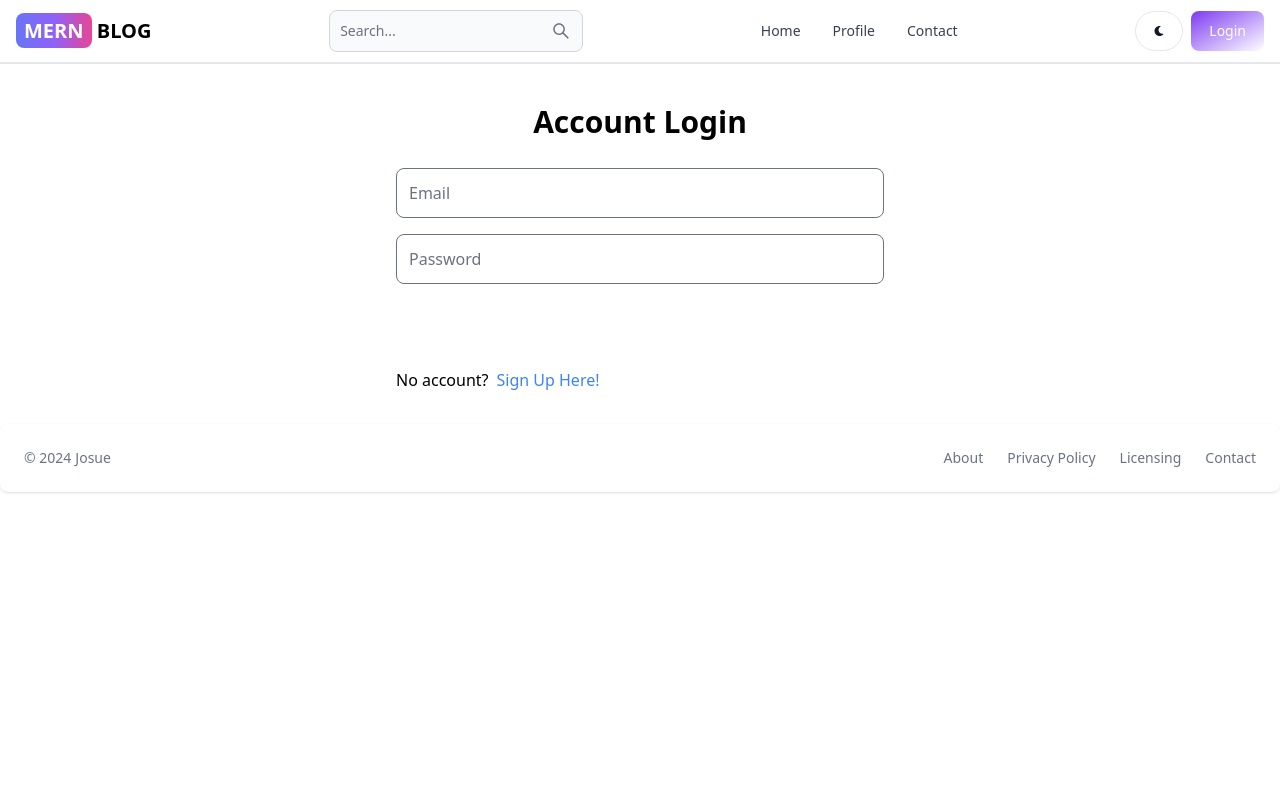
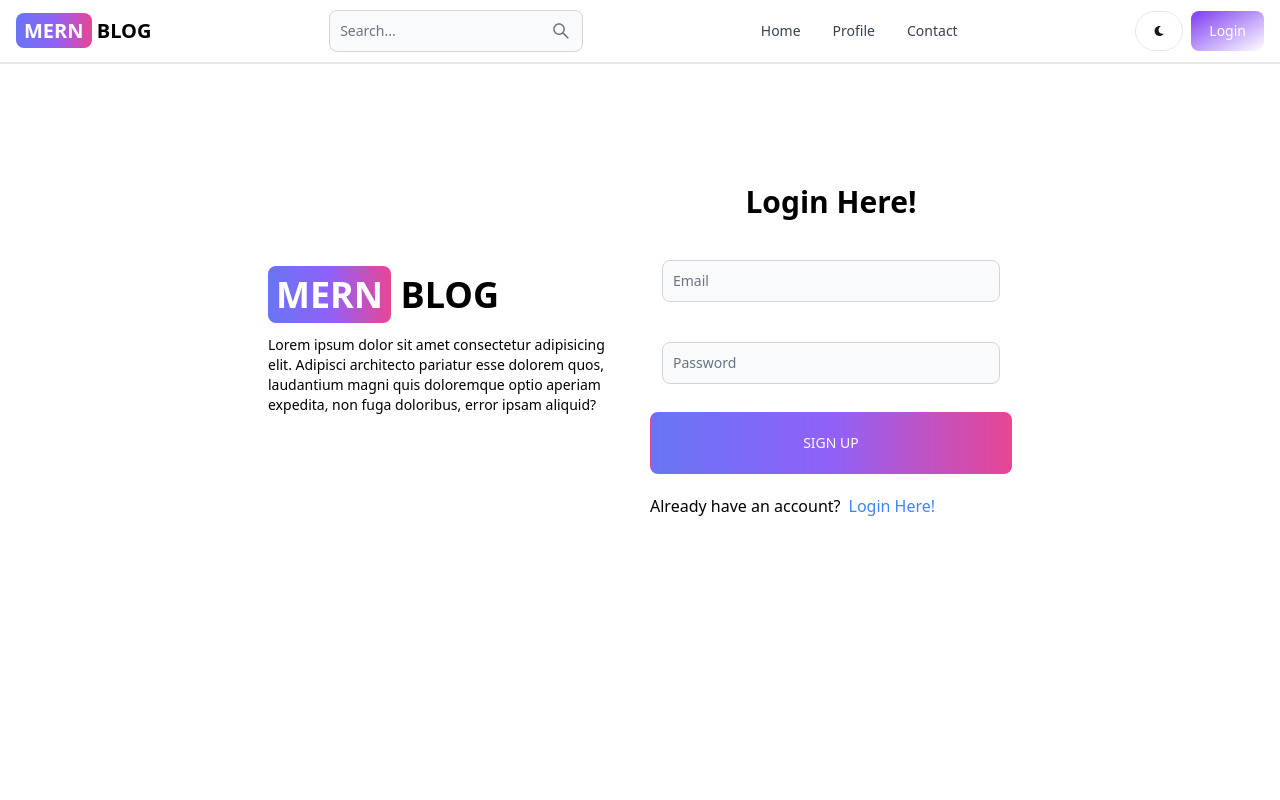
Before and after one commit to GarzaNate/mern_blog, a React (Vite) app in the folder client/: page /login in a window 1280 px wide. Shown: the top 800 px of the page. Built offline with nearby package versions, Linux system fonts and the light colour scheme.

Commit message:
changes to footer, signup, and login pages

```diff
--- a/client/src/App.jsx
+++ b/client/src/App.jsx
@@ -3,6 +3,7 @@ import Home from "./pages/home";
 import SignUp from "./pages/signUp";
 import Login from "./pages/login";
 import Profile from "./pages/profile";
+import Contact from "./pages/contact";
 import Header from "./components/header";
 import FooterCom from "./components/footer";
 
--- a/client/src/components/footer.jsx
+++ b/client/src/components/footer.jsx
@@ -4,7 +4,8 @@ import { Footer } from "flowbite-react";
 const FooterCom = () => {
   return (
     <div>
-      <Footer container>
+      <Footer container className="border border-t-8 border-purple-500">
+        <div className="w-full max-w-7xl mx-auto">
           <Footer.Copyright href="#" by="Josue" year={2024} />
           <Footer.LinkGroup>
             <Footer.Link href="#">About</Footer.Link>
@@ -12,6 +13,7 @@ const FooterCom = () => {
             <Footer.Link href="#">Licensing</Footer.Link>
             <Footer.Link href="#">Contact</Footer.Link>
           </Footer.LinkGroup>
+        </div>
       </Footer>
     </div>
   );
--- /dev/null
+++ b/client/src/pages/contact.jsx
@@ -0,0 +1,9 @@
+import React from 'react'
+
+const Contact = () => {
+  return (
+    <div>Contact</div>
+  )
+}
+
+export default Contact
--- a/client/src/pages/login.jsx
+++ b/client/src/pages/login.jsx
@@ -6,7 +6,7 @@ import {
   signInFailure,
 } from "../redux/user/userSlice";
 import { useDispatch, useSelector } from "react-redux";
-
+import { TextInput, Button } from "flowbite-react";
 
 function Login() {
   const [formData, setFormData] = useState({});
@@ -48,39 +48,61 @@ function Login() {
   };
 
   return (
-    <div className="p-3 max-w-lg mx-auto">
-      <h1 className="text-3xl text-center font-semibold my-7">Account Login</h1>
+    <div className="min-h-screen mt-20">
+      <div className="flex p-3 max-w-3xl mx-auto flex-col md:flex-row md:items-center gap-5">
+        {/* left */}
+        <div className="flex-1">
+          <Link to={"/"} className="font-bold dark:text-white text-4xl">
+            <span className="px-2 py-1 bg-gradient-to-r from-indigo-500 via-purple-500 to-pink-500 text-white rounded-lg">
+              MERN
+            </span>{" "}
+            BLOG
+          </Link>
+          <p className="text-sm mt-5">
+            Lorem ipsum dolor sit amet consectetur adipisicing elit. Adipisci
+            architecto pariatur esse dolorem quos, laudantium magni quis
+            doloremque optio aperiam expedita, non fuga doloribus, error ipsam
+            aliquid?
+          </p>
+        </div>
+        {/* right */}
+        <div className="flex-1">
+          <h1 className="text-3xl text-center font-semibold my-7">
+            Login Here!
+          </h1>
           <form onSubmit={handleSubmit} className="flex flex-col gap-4">
-        <input
-          type="email"
+            <TextInput
+              type="text"
               placeholder="Email"
               id="email"
               className="bg-slate-100 p-3 rounded-lg"
               onChange={handleChange}
             />
-        <input
+            <TextInput
               type="text"
               placeholder="Password"
               id="password"
               className="bg-slate-100 p-3 rounded-lg"
               onChange={handleChange}
             />
-        <button
+            <Button
               disabled={loading}
-          className="bg-slate-700 text-white p-3 rounded-lg uppercase hover:opacity-90"
+              className="text-white p-3 rounded-lg uppercase hover:opacity-90 bg-gradient-to-r from-indigo-500 via-purple-500 to-pink-500"
             >
-          {loading ? "Loading..." : "Login"}
-        </button>
+              {loading ? "Loading..." : "Sign Up"}
+            </Button>
           </form>
           <div className="flex gap-2 mt-5">
-        <p>No account?</p>
-        <Link to={"/sign-up"}>
-          <span className="text-blue-500">Sign Up Here!</span>
+            <p>Already have an account?</p>
+            <Link to={"/login"}>
+              <span className="text-blue-500">Login Here!</span>
             </Link>
           </div>
-      <p className="text-red-700 mt-5">
-        {error ? error.message || "Something went wrong!" : ""}
+          <p className="text-red-700 my-4">
+            {error && "Something went wrong!"}
           </p>
+        </div>
+      </div>
     </div>
   );
 }
--- a/client/src/pages/signUp.jsx
+++ b/client/src/pages/signUp.jsx
@@ -1,6 +1,6 @@
 import { useState } from "react";
 import { Link, useNavigate } from "react-router-dom";
-import { TextInput } from "flowbite-react";
+import { TextInput, Button } from "flowbite-react";
 
 function SignUp() {
   const [formData, setFormData] = useState({});
@@ -86,12 +86,12 @@ function SignUp() {
               className="bg-slate-100 p-3 rounded-lg"
               onChange={handleChange}
             />
-            <button
+            <Button
               disabled={loading}
-              className="bg-slate-700 text-white p-3 rounded-lg uppercase hover:opacity-90"
+              className="text-white p-3 rounded-lg uppercase hover:opacity-90 bg-gradient-to-r from-indigo-500 via-purple-500 to-pink-500"
             >
               {loading ? "Loading..." : "Sign Up"}
-            </button>
+            </Button>
           </form>
           <div className="flex gap-2 mt-5">
             <p>Already have an account?</p>
```
Lines whose indentation alone changed are shown as unchanged.
